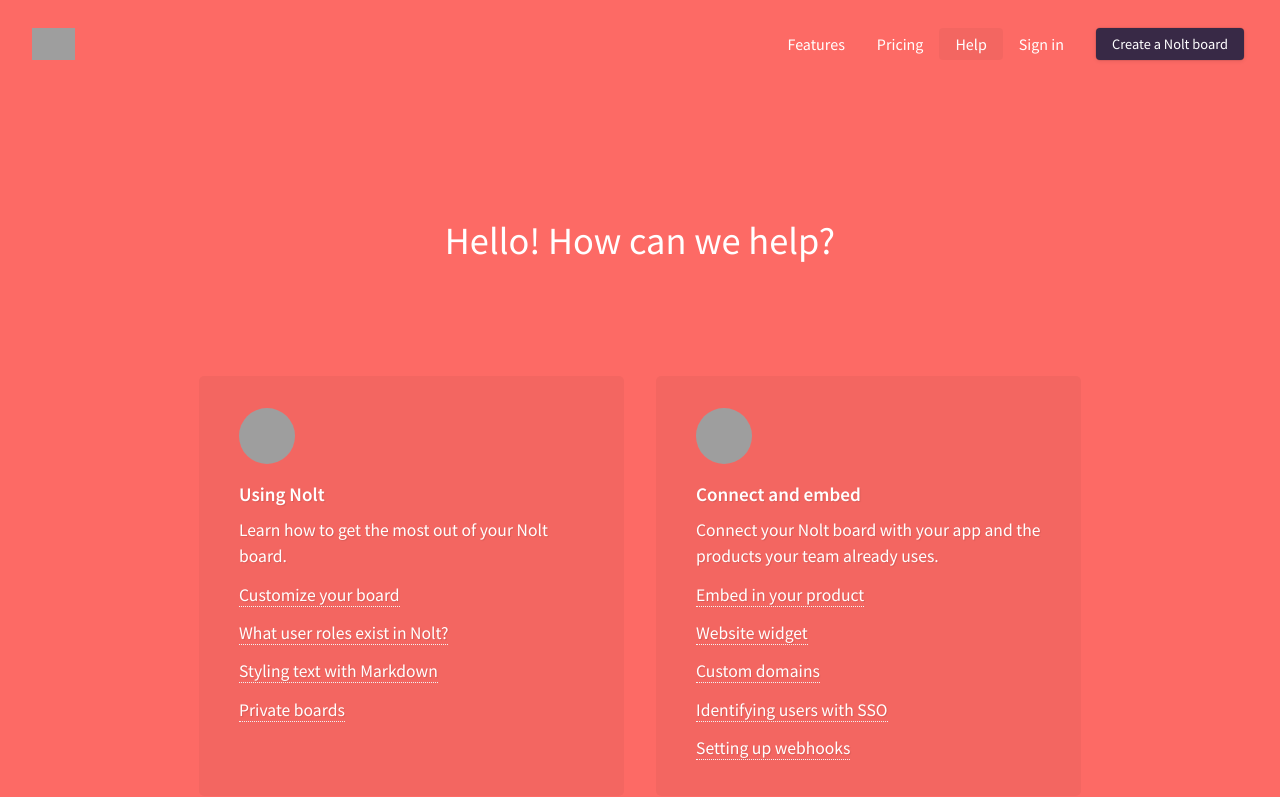
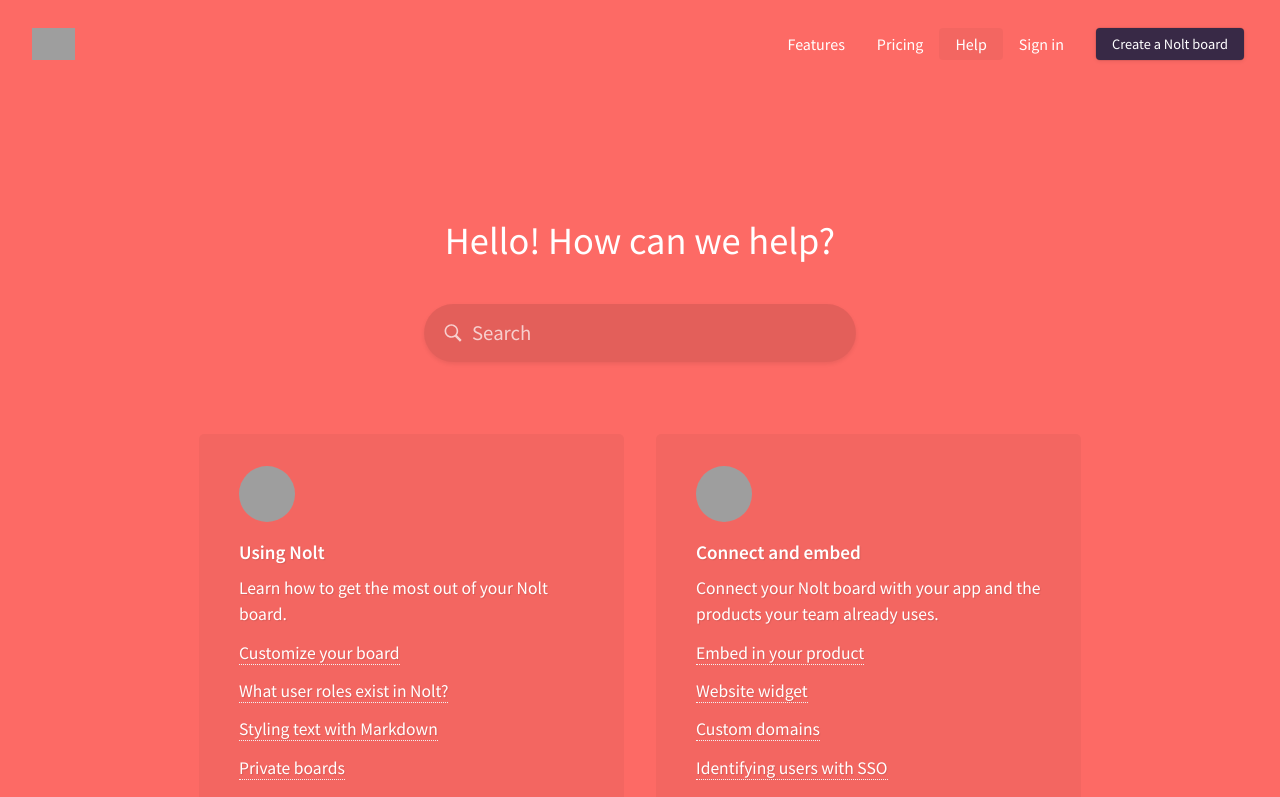
Before and after one commit to Nevilkumar/Nolt, a React (Create React App) app: page / in a window 1280 px wide. Shown: the top 797 px of the page. Built offline with nearby package versions, Linux system fonts and the light colour scheme; grey boxes are pictures that could not be loaded.

Commit message:
Search Input

```diff
--- a/public/index.html
+++ b/public/index.html
@@ -2,7 +2,7 @@
 <html lang="en">
   <head>
     <meta charset="utf-8" />
-    <link rel="icon" href="%PUBLIC_URL%/favicon.ico" />
+    <link rel="icon" href="https://nolt.io/static/dist/images/logo.1034f87571.png" />
     <meta name="viewport" content="width=device-width, initial-scale=1" />
     <meta name="theme-color" content="#000000" />
     <meta
@@ -24,7 +24,7 @@
       work correctly both with client-side routing and a non-root public URL.
       Learn how to configure a non-root public URL by running `npm run build`.
     -->
-    <title>React App</title>
+    <title>Nolt</title>
   </head>
   <body>
     <noscript>You need to enable JavaScript to run this app.</noscript>
--- a/src/components/Content/Content.css
+++ b/src/components/Content/Content.css
@@ -7,7 +7,43 @@
   font-size: 2.4rem;
   font-weight: 400;
   text-align: center;
-  margin: 0px auto 5rem;
+  margin: 0px auto 2.5rem;
+}
+
+.search-input-container {
+  width: 100%;
+  margin: 0px auto 2.5rem;
+  display: flex;
+  justify-content: center;
+  align-items: center;
+}
+
+.search-input {
+  width: 27rem;
+  background: rgba(0, 0, 0, 0.1);
+  background-image: url('/public/search.svg');
+  background-repeat: no-repeat;
+  background-position: 1.2rem 1.2rem;
+  background-size: 20px 20px;
+  padding: 1rem 1.8rem;
+  padding-left: 3rem;
+  font-size: 1.3rem;
+  color: var(--white);
+  font-family: "Source Sans Pro", sans-serif;
+  outline: none;
+  border: none;
+  border-radius: 100px;
+  transition: all 250ms ease-in-out;
+  box-shadow: 0 2px 4px 0 rgba(0, 0, 0, 0.08);
+}
+
+.search-input:focus {
+  outline: none;
+  box-shadow: 0 4px 10px 0 rgba(0, 0, 0, 0.16);
+}
+.search-input::placeholder {
+  color: rgba(255, 255, 255, 0.7);
+  font-family: "Source Sans Pro", sans-serif;
 }
 
 .cards-container {
--- a/src/components/Content/Content.js
+++ b/src/components/Content/Content.js
@@ -6,11 +6,24 @@
 const Content = () => {
 
     const [data, setData] = useState(jsonData);
+    const [searchInput, setSearchInput] = useState("");
+
+    const handleSearchInput = (e) => {
+        setSearchInput(e.target.value);
+    };
+
+    useEffect(() => {
+        setData(jsonData);
+    }, [searchInput]);
+
 
     return (
         <>
             <div className='content-heading-container'>
                 <h1 className='content-heading'>Hello! How can we help?</h1>
+            </div>
+            <div className='search-input-container'>
+                <input className='search-input' type='text' placeholder='Search' value={searchInput} onChange={handleSearchInput} />
             </div>
             <div className='cards-container'>
                 {
```
Also changed, not shown: public/search.svg (added).
